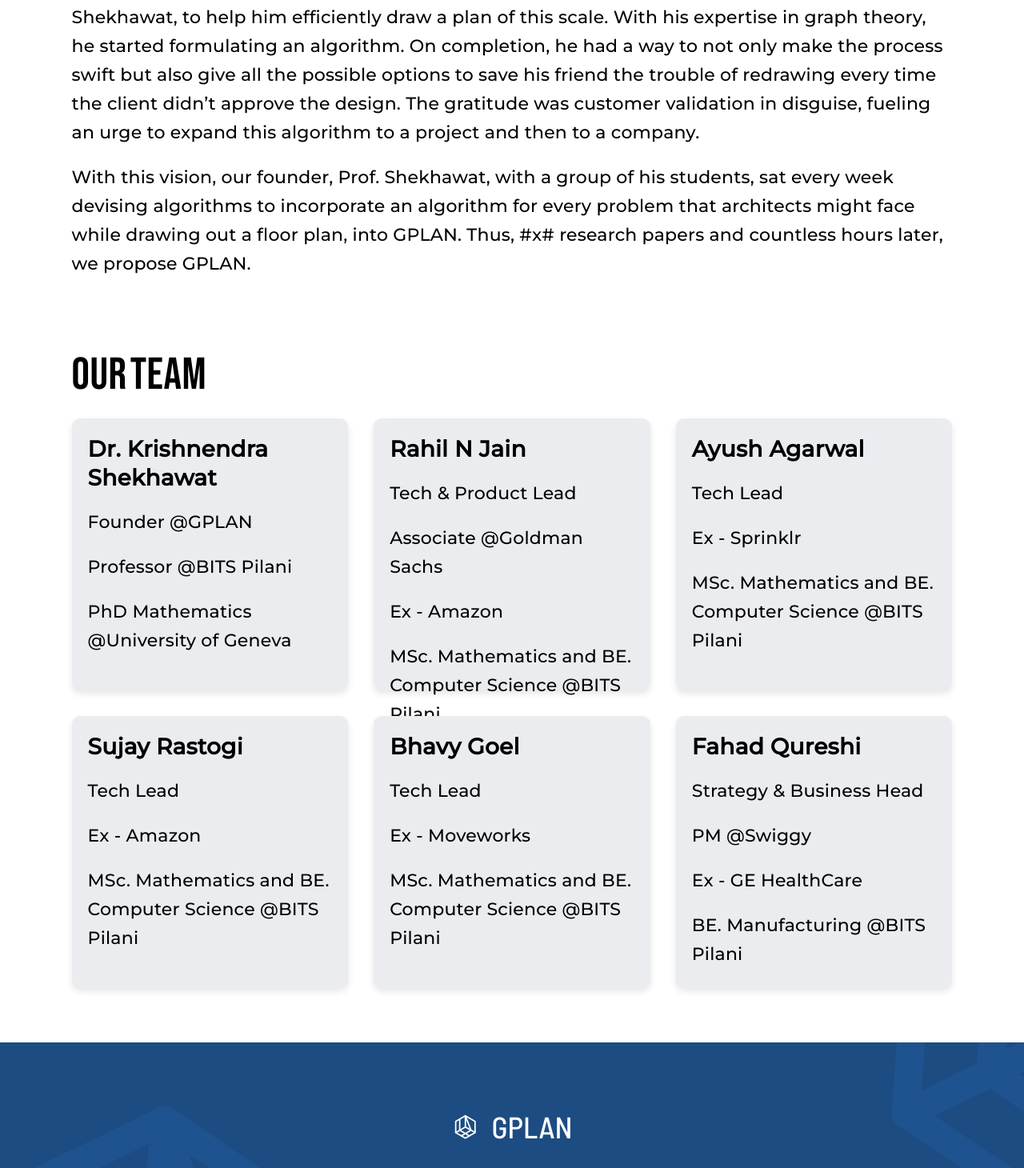
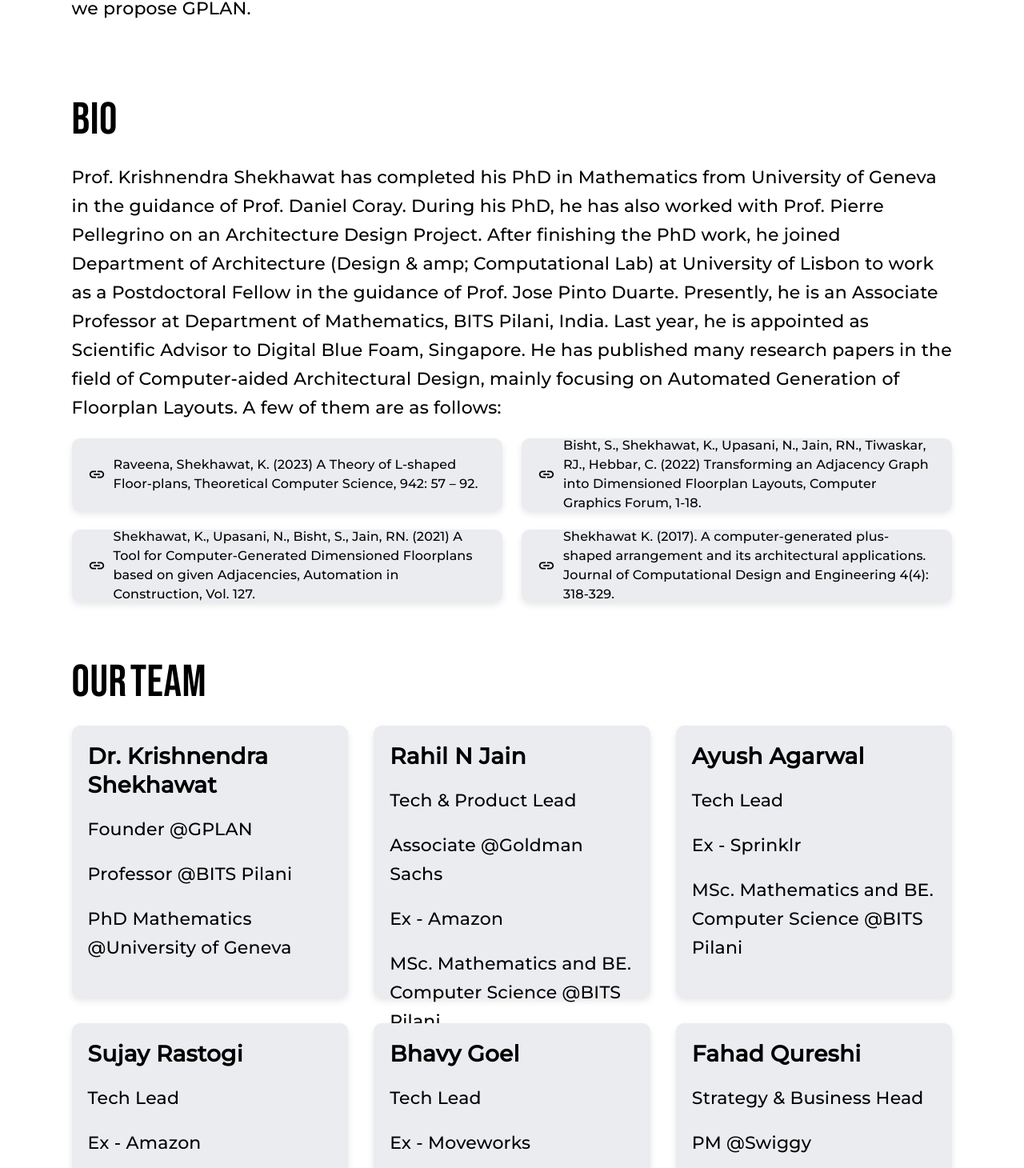
Before and after one commit to GPLAN-team/Gplan-website, a React (Create React App) app: page /#/about-us in a window 1280 px wide. Shown: the part 1490-2950 px from the top of the page at 80% size. Built offline with nearby package versions, Linux system fonts and the light colour scheme.

Commit message:
almost done
Signed-off-by: Pushkar Mishra <pushkarmishra029@gmail.com>

```diff
--- a/src/components/pages/AboutUs.tsx
+++ b/src/components/pages/AboutUs.tsx
@@ -2,13 +2,15 @@
 import {
   Box,
   Grid,
+  Link,
   Typography,
 } from "@mui/material";
 import Navbar from "../utils/Navbar";
 import Footer from "../utils/Footer";
+import LinkIcon from '@mui/icons-material/Link';
 import "../../styles/home.css"
 
-function TeamMemberCard({ name, text1, text2, text3, text4 }: any) {
+function TeamMemberCard({ name, text1, text2, text3, text4, link }: any) {
   return (
     <Grid item xs={12} md={4}>
       <Box
@@ -20,6 +22,7 @@
           height: '300px',
         }}
       >
+        <Link href={link} target="_blank" style={{ textDecoration: "none", color: "black" }}>
           <Typography
             sx={{
               textAlign: 'left',
@@ -85,6 +88,47 @@
           >
             {text4}
           </Typography>
+        </Link>
+      </Box>
+    </Grid>
+  );
+}
+
+function BioCard({ text, link }: any) {
+  return (
+    <Grid item xs={12} md={6}>
+      <Box
+        sx={{
+          backgroundColor: '#EAECF0',
+          borderRadius: '10px',
+          padding: '20px',
+          boxShadow: '0px 4px 8px rgba(0, 0, 0, 0.1)',
+          height: '50px',
+        }}
+      >
+        <Link href={link} target="_blank" style={{ textDecoration: "none", color: "black" }}>
+          <Box sx={{
+            display: 'flex',
+            alignItems: 'center',
+            height: '100%',
+          }}>
+            <LinkIcon sx={{
+              fontSize: '22px',
+              marginRight: '10px'
+            }}/>
+            <Typography
+              sx={{
+                textAlign: 'left',
+                fontFamily: 'Montserrat',
+                fontSize: { xs: '13px', sm: '16px' },
+                fontStyle: 'normal',
+                fontWeight: 500,
+              }}
+            >
+              {text}
+            </Typography>
+          </Box>
+        </Link>
       </Box>
     </Grid>
   );
@@ -232,7 +276,7 @@
           We aim to drive automation and spark innovation in floor planning for AEC professionals, transforming the way architectural projects are envisioned.
         </Typography>
       </Grid>
-      <Grid
+      {/* <Grid
         spacing={5}
         sx={{
           backgroundColor: "#fff",
@@ -271,7 +315,7 @@
         >
           Our purpose lies in empowering architects with a plethora of design options within milliseconds. From homeowners trying to DIY, to urban planners shaping cities, GPLAN streamlines the process of floor planning for all. So, architects save time and concentrate on other aspects of construction, completing projects on time.
         </Typography>
-      </Grid>
+      </Grid> */}
       <Grid
         spacing={5}
         sx={{
@@ -347,12 +391,71 @@
           }}
         >
           <Grid container>
+            {/* <Box sx={{ color: "black", marginRight: "4px" }}>Our</Box> */}
+            <Box sx={{ color: "black" }}>Bio</Box>
+          </Grid>
+        </Typography>
+        <Typography
+          sx={{
+            textAlign: "left",
+            fontFamily: "Montserrat",
+            fontSize: { xs: "18px", sm: "22px" },
+            fontStyle: "normal",
+            fontWeight: 500,
+            lineHeight: "36px",
+            marginBottom: "20px",
+          }}>
+          Prof. Krishnendra Shekhawat has completed his PhD in Mathematics from University of Geneva
+          in the guidance of Prof. Daniel Coray. During his PhD, he has also worked with Prof. Pierre
+          Pellegrino on an Architecture Design Project. After finishing the PhD work, he joined
+          Department of Architecture (Design & amp; Computational Lab) at University of Lisbon to work as a
+          Postdoctoral Fellow in the guidance of Prof. Jose Pinto Duarte. Presently, he is an Associate
+          Professor at Department of Mathematics, BITS Pilani, India. Last year, he is appointed as
+          Scientific Advisor to Digital Blue Foam, Singapore. He has published many research papers in
+          the field of Computer-aided Architectural Design, mainly focusing on Automated Generation of
+          Floorplan Layouts. A few of them are as follows:
+        </Typography>
+        <Grid container spacing={3}>
+          <BioCard text="Raveena, Shekhawat, K. (2023) A Theory of L-shaped Floor-plans, Theoretical Computer
+Science, 942: 57 – 92." link="" />
+          <BioCard text="Bisht, S., Shekhawat, K., Upasani, N., Jain, RN., Tiwaskar, RJ., Hebbar, C. (2022)
+Transforming an Adjacency Graph into Dimensioned Floorplan Layouts, Computer Graphics
+Forum, 1-18." link="" />
+          <BioCard text="Shekhawat, K., Upasani, N., Bisht, S., Jain, RN. (2021) A Tool for Computer-Generated
+Dimensioned Floorplans based on given Adjacencies, Automation in Construction, Vol. 127." link="" />
+          <BioCard text="Shekhawat K. (2017). A computer-generated plus-shaped arrangement and its architectural
+applications. Journal of Computational Design and Engineering 4(4): 318-329." link="" />
+        </Grid>
+      </Grid>
+      <Grid
+        spacing={5}
+        sx={{
+          backgroundColor: "#fff",
+          pl: "7%",
+          pr: "7%",
+          pb: "32px",
+          mb: "36px",
+          mt: "36px",
+        }}
+      >
+        <Typography
+          sx={{
+            textAlign: "left",
+            fontFamily: "Bebas Neue",
+            fontSize: { xs: "36px", sm: "56px" },
+            fontStyle: "normal",
+            fontWeight: 400,
+            lineHeight: "normal",
+            marginBottom: "20px",
+          }}
+        >
+          <Grid container>
             <Box sx={{ color: "black", marginRight: "4px" }}>Our</Box>
             <Box sx={{ color: { xs: "#1C4C82", sm: "black" } }}>Team</Box>
           </Grid>
         </Typography>
         <Grid container spacing={4}>
-          <TeamMemberCard name="Dr. Krishnendra Shekhawat" text1="Founder @GPLAN" text2="Professor @BITS Pilani" text3="PhD Mathematics @University of Geneva" />
+          <TeamMemberCard name="Dr. Krishnendra Shekhawat" text1="Founder @GPLAN" text2="Professor @BITS Pilani" text3="PhD Mathematics @University of Geneva" link="https://www.bits-pilani.ac.in/pilani/krishnendra-shekhawat/" />
           <TeamMemberCard name="Rahil N Jain" text1="Tech & Product Lead" text2="Associate @Goldman Sachs" text3="Ex - Amazon" text4="MSc. Mathematics and BE. Computer Science @BITS Pilani" />
           <TeamMemberCard name="Ayush Agarwal" text1="Tech Lead" text2="Ex - Sprinklr" text3="MSc. Mathematics and BE. Computer Science @BITS Pilani" text4="" />
           <TeamMemberCard name="Sujay Rastogi" text1="Tech Lead" text2="Ex - Amazon" text3="MSc. Mathematics and BE. Computer Science @BITS Pilani" text4="" />
--- a/src/components/utils/DemoVideo.tsx
+++ b/src/components/utils/DemoVideo.tsx
@@ -1,8 +1,8 @@
 import React from 'react'
 import { Box, Grid, Typography } from '@mui/material'
 import algoPlaceH from '../../public/algoPlaceH.png'
-import algoPlaceHM from '../../public/algoPlaceHM.png'
-import algoBG from '../../public/algoBG.png'
+import algoPlaceHM from './../../public/algoPlaceHM.png'
+import algoBG from './../../public/algoBG.png'
 
 export default function DemoVideo() {
   return (
@@ -43,7 +43,7 @@
               fontStyle: 'normal',
               fontWeight: 400,
               lineHeight: 'normal',
-              mb: { xs: '55px', sm: '40px' },
+              mb: { xs: '15px', sm: '40px' },
             }}
           >
             Algorithm in Action
--- a/src/components/utils/Footer.tsx
+++ b/src/components/utils/Footer.tsx
@@ -3,7 +3,6 @@
   InputAdornment,
   Link,
   TextField,
-  Typography,
 } from "@mui/material";
 import React, { useState } from "react";
 import GplanIconWhite from "../icons/GplanIconWhite";
@@ -111,13 +110,13 @@
           className="footer-bottom-social-link-div"
           sx={{ display: { xs: "none", sm: "flex" } }}
         >
-          <Link href="#" style={{ textDecoration: "none" }}>
+          {/* <Link href="#" style={{ textDecoration: "none" }}>
             <p className="footer-social-links">Instagram</p>
-          </Link>
-          <Link href="#" style={{ textDecoration: "none" }}>
+          </Link> */}
+          {/* <Link href="#" style={{ textDecoration: "none" }}>
             <p className="footer-social-links">Youtube</p>
-          </Link>
-          <Link href="#" style={{ textDecoration: "none" }}>
+          </Link> */}
+          <Link href="https://www.linkedin.com/company/graphplan/" target="_blank" style={{ textDecoration: "none" }}>
             <p className="footer-social-links">LinkedIn</p>
           </Link>
         </Box>
```
Also changed, not shown: src/public/algoPlaceH.png, src/public/algoPlaceHM.png. Lines whose indentation alone changed are shown as unchanged.
